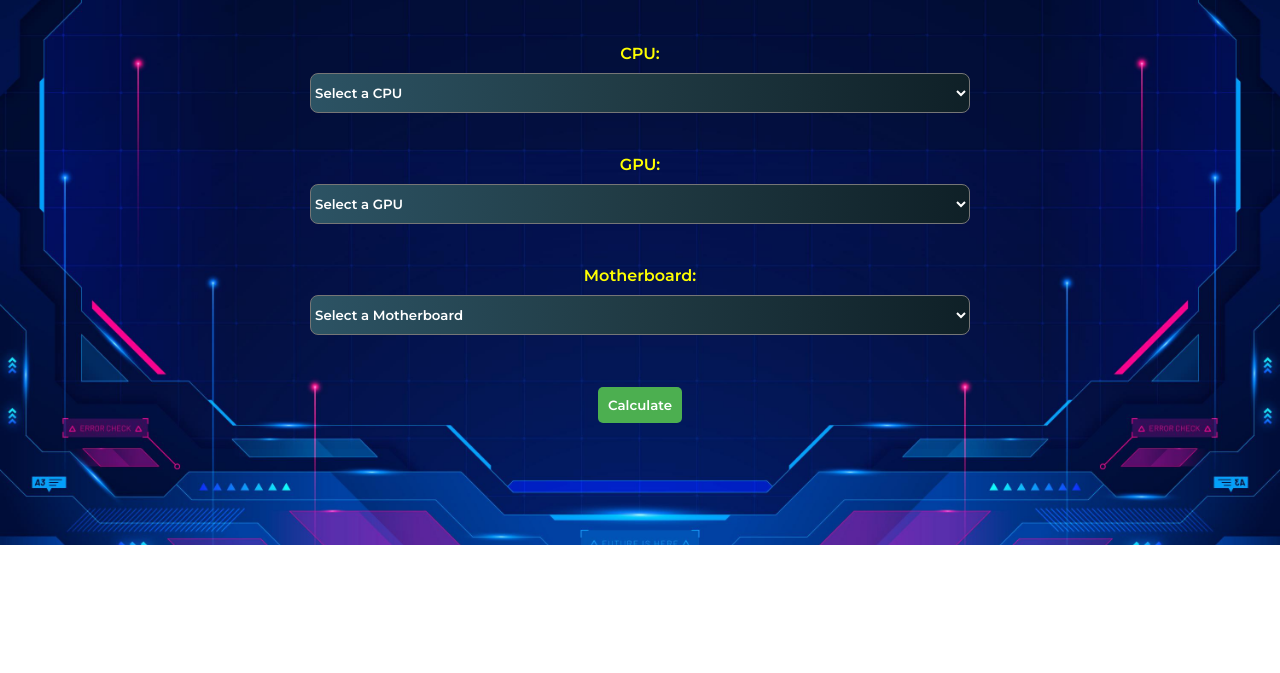
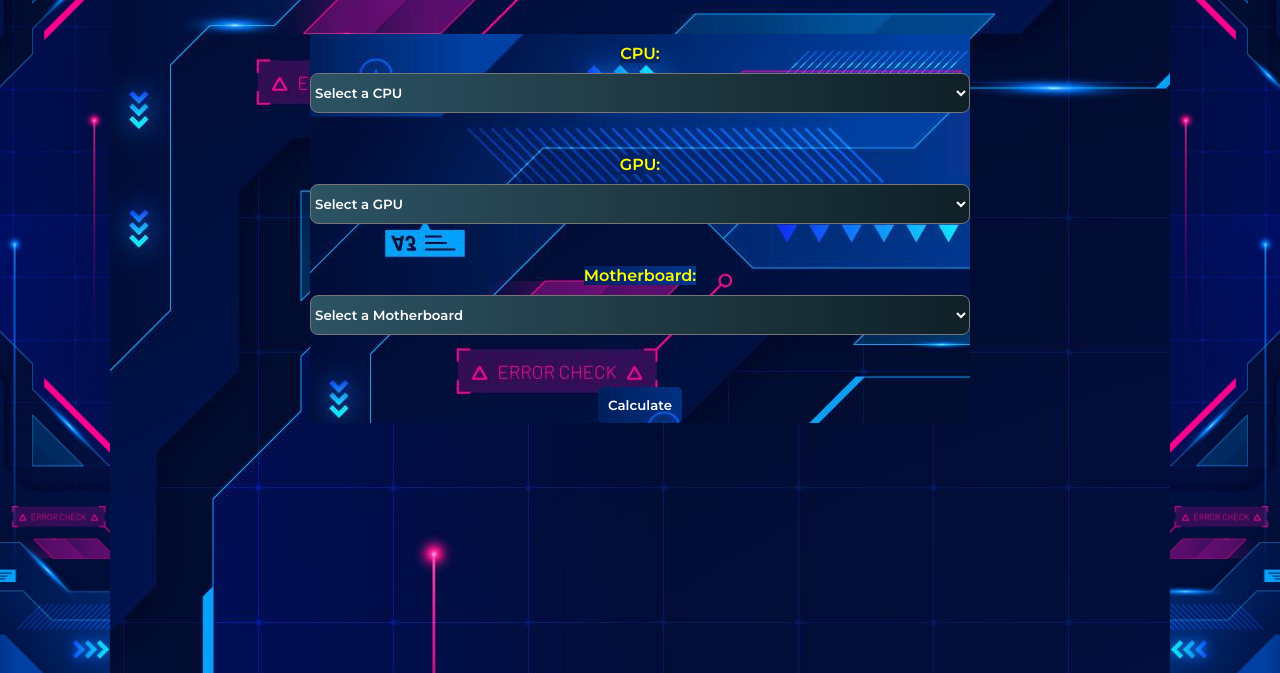
Before and after one commit to syedsameelali/bottle-neck-calc, a plain HTML site: page index.html in a window 1280 px wide. Shown: the part 255-928 px from the top of the page. Drawn offline with Linux system fonts and the light colour scheme.

Commit message:
Update 2 style.css

```diff
--- a/style.css
+++ b/style.css
@@ -5,18 +5,19 @@
   padding: 0;
   box-sizing: border-box;
   font-family: Montserrat;
+  background-image: url("./10987662_4561977.jpg");
 }
 /* "https://www.shutterstock.com/shutterstock/videos/1089403151/thumb/1.jpg?ip=x480" */
 
 .main-section {
   height: 100%;
   width: 100%;
-  background-image: url("./10987662_4561977.jpg");
+/*   background-image: url("./10987662_4561977.jpg"); */
   color: yellow;
   background-repeat: no-repeat;
   background-size: cover;
   background-position: center;
-  height: 100vh;
+
 }
 
 .wrapper {
```
